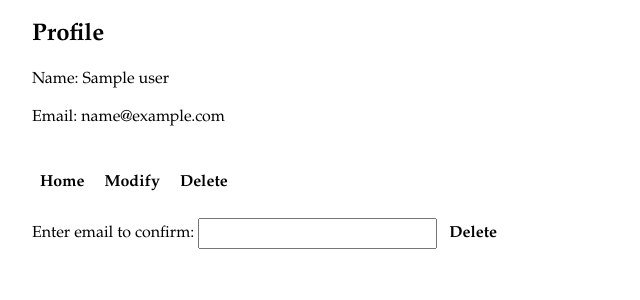
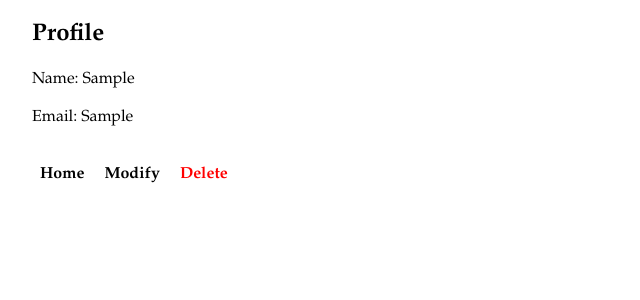
Before and after one commit to artaurus/mosk, a Flask app: template mosk/users/templates/profile.html in a window 1280 px wide. Shown: the part 70-370 px from the top of the page, without its empty margins (0-640 px from the left). Run offline with Flask 2, Linux system fonts and the light colour scheme; the template is opened without the code that fills it: most values are stand-ins (such as "Sample title", 1, 10 or a date in 2020).

Commit message:
mod: content

```diff
--- a/mosk/users/templates/modify_profile.html
+++ b/mosk/users/templates/modify_profile.html
@@ -7,8 +7,8 @@
   <form action='' method='POST'>
     {{ form.csrf_token }}
 
-    {{ render_field(form.name, log.get_user()['name']) }}
-    {{ render_field(form.email, log.get_user()['email']) }}
+    {{ render_field(form.name, log.get_user('name')) }}
+    {{ render_field(form.email, log.get_user('email')) }}
 
     <a href="{{ url_for('users.profile') }}" class='btn'>Back</a>
     <input type='submit' value='Update' class='btn'>
--- a/mosk/users/templates/profile.html
+++ b/mosk/users/templates/profile.html
@@ -9,19 +9,13 @@
   <h2>Profile</h2>
 
   <span>Name:</span>
-  {{ log.get_user()['name'] }}
+  {{ log.get_user('name') }}
   <br><br>
   <span>Email:</span>
-  {{ log.get_user()['email'] }}
+  {{ log.get_user('email') }}
   <br><br><br>
 
   <a href="{{ url_for('gen.home') }}" class='btn'>Home</a>
   <a href="{{ url_for('users.modify_profile') }}" class='btn'>Modify</a>
-  <input id='delete-btn' type='button' value='Delete' class='btn'>
-
-  <form onsubmit='event.preventDefault();' id='delete' class='hidden'>
-    <label for='email'>Enter email to confirm:</label>
-    <input name='email' type='text'>
-    <input id='confirm' type='submit' value='Delete' class='btn'>
-  </form>
+  <a href="{{ url_for('users.delete') }}" class='btn' style='color:red;'>Delete</a>
 {% endblock content %}
```
